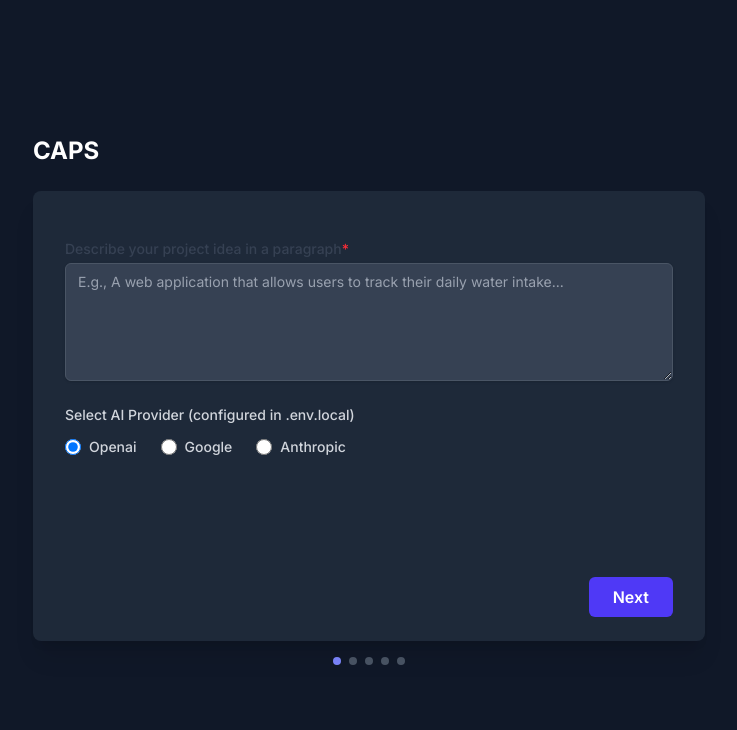
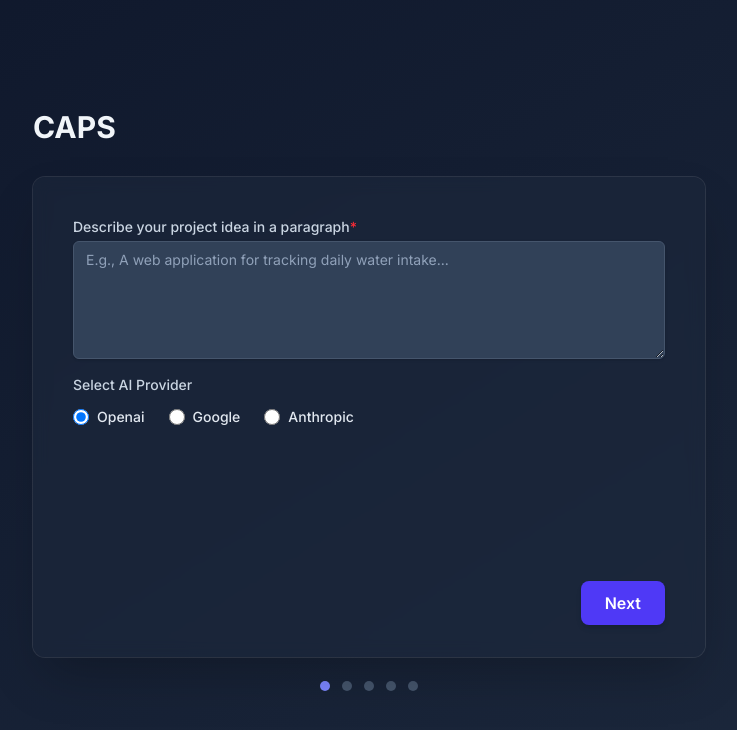
Before and after one commit to kgudipati/CAPS, a Next.js app: page / in a window 1280 px wide. Shown: the top 730 px of the page, without its empty margins (271-1008 px from the left). Built offline with nearby package versions, Linux system fonts and the light colour scheme.

Commit message:
refactor(ui): improve spacing, theme readability, and animation smoothness

```diff
--- a/src/app/page.tsx
+++ b/src/app/page.tsx
@@ -151,10 +151,10 @@ export default function HomePage() {
     }
   };
 
-  // --- Animation Variants ---
+  // --- Animation Variants (Smoother) ---
   const variants = {
     enter: (direction: number) => ({
-      x: direction > 0 ? 1000 : -1000,
+      x: direction > 0 ? 500 : -500, // Reduced travel distance
       opacity: 0
     }),
     center: {
@@ -164,9 +164,14 @@ export default function HomePage() {
     },
     exit: (direction: number) => ({
       zIndex: 0,
-      x: direction < 0 ? 1000 : -1000,
+      x: direction < 0 ? 500 : -500, // Reduced travel distance
       opacity: 0
     })
+  };
+
+  const transitionConfig = {
+    x: { type: "spring", stiffness: 150, damping: 25 }, // Softer spring
+    opacity: { duration: 0.4 } // Longer fade
   };
 
   const [direction, setDirection] = React.useState(0);
@@ -185,20 +190,23 @@ export default function HomePage() {
       switch (store.currentStep) {
           case 0:
               return (
-                  <>
+                  <div className="space-y-6"> {/* Increased spacing */}
                       <TextAreaInput
                           label="Describe your project idea in a paragraph"
                           id="projectDescription"
                           value={store.projectDescription}
                           onChange={handleTextChange('projectDescription')}
                           required
-                          placeholder="E.g., A web application that allows users to track their daily water intake..."
+                          placeholder="E.g., A web application for tracking daily water intake..."
                           rows={5}
-                          className="bg-gray-700 border-gray-600 placeholder-gray-400 text-white focus:ring-blue-500 focus:border-blue-500"
+                          // Updated styling for readability
+                          wrapperClassName="mb-0" // Remove default margin from wrapper
+                          labelClassName="text-slate-300"
+                          className="bg-slate-700 border-slate-600 placeholder-slate-400 text-slate-100 focus:ring-indigo-500 focus:border-indigo-500 rounded-md"
                       />
-                      <fieldset className="mt-6">
-                          <legend className="block text-sm font-medium text-gray-300 mb-3">Select AI Provider (configured in .env.local)</legend>
-                          <div className="flex flex-wrap gap-x-6 gap-y-3">
+                      <fieldset>
+                          <legend className="block text-sm font-medium text-slate-300 mb-3">Select AI Provider</legend>
+                          <div className="flex flex-wrap gap-x-6 gap-y-4"> {/* Increased gap */}
                               {(['openai', 'google', 'anthropic'] as AIProvider[]).map((provider) => (
                                   <div key={provider} className="flex items-center">
                                       <input
@@ -208,29 +216,32 @@ export default function HomePage() {
                                           value={provider}
                                           checked={store.selectedAIProvider === provider}
                                           onChange={handleProviderChange}
-                                          className="focus:ring-indigo-500 h-4 w-4 text-indigo-400 bg-gray-600 border-gray-500"
+                                          // Updated styling
+                                          className="focus:ring-indigo-500 h-4 w-4 text-indigo-400 bg-slate-600 border-slate-500 rounded-full"
                                       />
-                                      <label htmlFor={provider} className="ml-2 block text-sm font-medium text-gray-300 capitalize">
+                                      <label htmlFor={provider} className="ml-2 block text-sm font-medium text-slate-200 capitalize">
                                           {provider}
                                       </label>
                                   </div>
                               ))}
                           </div>
                       </fieldset>
-                  </>
+                  </div>
               );
           case 1:
               return (
-                  <>
+                  <div className="space-y-6"> {/* Increased spacing */}
                       <TextAreaInput
                           label="What problem(s) does it solve for users?"
                           id="problemStatement"
                           value={store.problemStatement}
                           onChange={handleTextChange('problemStatement')}
                           required
-                          placeholder="E.g., Users often forget to drink enough water throughout the day..."
+                          placeholder="E.g., Users often forget to drink enough water..."
                           rows={4}
-                          className="bg-gray-700 border-gray-600 placeholder-gray-400 text-white focus:ring-blue-500 focus:border-blue-500"
+                          wrapperClassName="mb-0"
+                          labelClassName="text-slate-300"
+                          className="bg-slate-700 border-slate-600 placeholder-slate-400 text-slate-100 focus:ring-indigo-500 focus:border-indigo-500 rounded-md"
                        />
                       <TextAreaInput
                           label="Who are the target users?"
@@ -238,51 +249,60 @@ export default function HomePage() {
                           value={store.targetUsers}
                           onChange={handleTextChange('targetUsers')}
                           required
-                          placeholder="E.g., Health-conscious individuals, office workers, people tracking fitness goals..."
+                          placeholder="E.g., Health-conscious individuals..."
                           rows={4}
-                          className="bg-gray-700 border-gray-600 placeholder-gray-400 text-white focus:ring-blue-500 focus:border-blue-500 mt-6"
+                          wrapperClassName="mb-0"
+                          labelClassName="text-slate-300"
+                          className="bg-slate-700 border-slate-600 placeholder-slate-400 text-slate-100 focus:ring-indigo-500 focus:border-indigo-500 rounded-md"
                       />
-                  </>
+                  </div>
               );
            case 2:
               return (
+                  <div className="space-y-6"> {/* Increased spacing */}
                       <TextAreaInput
                           label="What features will users have access to?"
                           id="features"
                           value={store.features}
                           onChange={handleTextChange('features')}
                           required
-                      placeholder="E.g., Log water intake, set daily goals, view progress charts, receive reminders..."
+                          placeholder="E.g., Log intake, set goals, view charts..."
                           rows={6}
-                      className="bg-gray-700 border-gray-600 placeholder-gray-400 text-white focus:ring-blue-500 focus:border-blue-500"
+                          wrapperClassName="mb-0"
+                          labelClassName="text-slate-300"
+                          className="bg-slate-700 border-slate-600 placeholder-slate-400 text-slate-100 focus:ring-indigo-500 focus:border-indigo-500 rounded-md"
                       />
+                  </div>
               );
-           case 3:
+           case 3: // Tech Stack - Will be replaced later
               return (
-                  <>
-                    <h3 className="text-lg font-medium text-gray-300 mb-4">Technology Stack (Optional)</h3>
-                    <p className="text-sm text-gray-400 mb-5">Describe the technologies you plan to use, or leave blank to let the AI decide.</p>
-                    <div className="grid grid-cols-1 sm:grid-cols-2 gap-x-6 gap-y-4">
-                       <TextInput label="Frontend" id="tech-frontend" value={store.techStack.frontend} onChange={handleTechStackTextChange('frontend')} placeholder="e.g., React, Next.js" inputClassName="bg-gray-700 border-gray-600 text-white" />
-                       <TextInput label="Backend" id="tech-backend" value={store.techStack.backend} onChange={handleTechStackTextChange('backend')} placeholder="e.g., Node.js, Python" inputClassName="bg-gray-700 border-gray-600 text-white"/>
-                       <TextInput label="Database" id="tech-database" value={store.techStack.database} onChange={handleTechStackTextChange('database')} placeholder="e.g., PostgreSQL, MongoDB" inputClassName="bg-gray-700 border-gray-600 text-white"/>
-                       <TextInput label="Infrastructure/Hosting" id="tech-infrastructure" value={store.techStack.infrastructure} onChange={handleTechStackTextChange('infrastructure')} placeholder="e.g., Vercel, AWS" inputClassName="bg-gray-700 border-gray-600 text-white"/>
-                       <TextInput label="Other Tools/Libraries" id="tech-other" value={store.techStack.other} onChange={handleTechStackTextChange('other')} placeholder="e.g., Zustand, Stripe" inputClassName="bg-gray-700 border-gray-600 text-white"/>
+                  <div className="space-y-6"> {/* Increased spacing */}
+                    <h3 className="text-lg font-medium text-slate-200 mb-1">Technology Stack (Optional)</h3>
+                    <p className="text-sm text-slate-400 mb-4">Describe the tech stack, or leave blank.</p>
+                    <div className="grid grid-cols-1 sm:grid-cols-2 gap-x-6 gap-y-5"> {/* Increased gap */}
+                       <TextInput label="Frontend" id="tech-frontend" value={store.techStack.frontend} onChange={handleTechStackTextChange('frontend')} placeholder="e.g., React, Next.js" labelClassName="text-slate-300" wrapperClassName="mb-0" inputClassName="bg-slate-700 border-slate-600 placeholder-slate-400 text-slate-100 focus:ring-indigo-500 focus:border-indigo-500 rounded-md" />
+                       <TextInput label="Backend" id="tech-backend" value={store.techStack.backend} onChange={handleTechStackTextChange('backend')} placeholder="e.g., Node.js, Python" labelClassName="text-slate-300" wrapperClassName="mb-0" inputClassName="bg-slate-700 border-slate-600 placeholder-slate-400 text-slate-100 focus:ring-indigo-500 focus:border-indigo-500 rounded-md"/>
+                       <TextInput label="Database" id="tech-database" value={store.techStack.database} onChange={handleTechStackTextChange('database')} placeholder="e.g., PostgreSQL" labelClassName="text-slate-300" wrapperClassName="mb-0" inputClassName="bg-slate-700 border-slate-600 placeholder-slate-400 text-slate-100 focus:ring-indigo-500 focus:border-indigo-500 rounded-md"/>
+                       <TextInput label="Infrastructure/Hosting" id="tech-infrastructure" value={store.techStack.infrastructure} onChange={handleTechStackTextChange('infrastructure')} placeholder="e.g., Vercel, AWS" labelClassName="text-slate-300" wrapperClassName="mb-0" inputClassName="bg-slate-700 border-slate-600 placeholder-slate-400 text-slate-100 focus:ring-indigo-500 focus:border-indigo-500 rounded-md"/>
+                       <TextInput label="Other Tools/Libraries" id="tech-other" value={store.techStack.other} onChange={handleTechStackTextChange('other')} placeholder="e.g., Zustand, Stripe" labelClassName="text-slate-300" wrapperClassName="mb-0" inputClassName="bg-slate-700 border-slate-600 placeholder-slate-400 text-slate-100 focus:ring-indigo-500 focus:border-indigo-500 rounded-md"/>
                     </div>
-                  </>
+                  </div>
               );
            case 4:
               return (
-                  <>
-                    <h3 className="text-lg font-medium text-gray-300 mb-4">Generation Options</h3>
-                    <div className="space-y-5">
+                  <div className="space-y-6"> {/* Increased spacing */}
+                    <h3 className="text-lg font-medium text-slate-200 mb-2">Generation Options</h3>
+                    <div className="space-y-6"> {/* Increased spacing */}
                       <CheckboxGroup
                         legend="Generate Rules?"
                         options={generationOptions.rules}
                         selectedValues={store.generationOptions.rules ? [generationOptions.rules[0].id] : []}
                         onChange={(id, checked) => handleGenerationOptionChange('rules', id, checked)}
-                        labelClassName="text-gray-300"
-                        checkboxClassName="bg-gray-600 border-gray-500 text-indigo-400 focus:ring-indigo-500"
+                        // Updated styling
+                        fieldsetClassName="mb-0"
+                        legendClassName="text-slate-300 !mb-3" // override default mb
+                        labelClassName="text-slate-200"
+                        checkboxClassName="bg-slate-600 border-slate-500 text-indigo-400 focus:ring-indigo-500 rounded"
                       />
                        <CheckboxGroup
                         legend="Generate Specs? (Select all that apply)"
@@ -292,35 +312,44 @@ export default function HomePage() {
                           .map(([key]) => specKeyToOptionIdMap[key as keyof GenerationOptions['specs']])
                           .filter(id => !!id)}
                         onChange={(id, checked) => handleGenerationOptionChange('specs', id, checked)}
-                        labelClassName="text-gray-300"
-                        checkboxClassName="bg-gray-600 border-gray-500 text-indigo-400 focus:ring-indigo-500"
+                         // Updated styling
+                        fieldsetClassName="mb-0"
+                        legendClassName="text-slate-300 !mb-3"
+                        labelClassName="text-slate-200"
+                        checkboxClassName="bg-slate-600 border-slate-500 text-indigo-400 focus:ring-indigo-500 rounded"
                       />
                        <CheckboxGroup
                         legend="Generate Checklist?"
                         options={generationOptions.checklist}
                         selectedValues={store.generationOptions.checklist ? [generationOptions.checklist[0].id] : []}
                         onChange={(id, checked) => handleGenerationOptionChange('checklist', id, checked)}
-                        labelClassName="text-gray-300"
-                        checkboxClassName="bg-gray-600 border-gray-500 text-indigo-400 focus:ring-indigo-500"
+                         // Updated styling
+                        fieldsetClassName="mb-0"
+                        legendClassName="text-slate-300 !mb-3"
+                        labelClassName="text-slate-200"
+                        checkboxClassName="bg-slate-600 border-slate-500 text-indigo-400 focus:ring-indigo-500 rounded"
                       />
                     </div>
-                  </>
+                  </div>
               );
           default: return null;
       }
   };
 
   return (
-    <div className="min-h-screen bg-gray-900 text-gray-200 flex flex-col items-center justify-center p-4">
-      <header className="w-full max-w-2xl mb-6">
-        <h1 className="text-2xl font-bold text-white text-left">CAPS</h1>
+    // Updated main container styling
+    <div className="min-h-screen bg-gradient-to-br from-slate-900 to-slate-800 text-slate-200 flex flex-col items-center justify-center p-4 font-sans">
+      <header className="w-full max-w-2xl mb-8"> {/* Increased margin */}
+        <h1 className="text-3xl font-bold text-slate-100 text-left">CAPS</h1> {/* Increased size */}
       </header>
 
-      <main className="w-full max-w-2xl p-8 bg-gray-800 rounded-lg shadow-xl relative overflow-hidden" style={{ minHeight: '450px' }}>
+      {/* Updated main card styling */}
+      <main className="w-full max-w-2xl p-10 bg-slate-800/60 backdrop-blur-sm rounded-xl shadow-2xl relative overflow-hidden ring-1 ring-white/10" style={{ minHeight: '480px' }}>
 
         {store.error && (
-          <div className="absolute top-0 left-0 right-0 bg-red-800 border-b border-red-600 text-red-100 px-4 py-2 text-sm z-20" role="alert">
-            <strong className="font-bold">Error: </strong> {store.error}
+          // Adjusted error styling
+          <div className="absolute top-0 left-0 right-0 bg-red-500/30 border-b border-red-500/50 text-red-100 px-4 py-2 text-sm z-20 flex items-center justify-center" role="alert">
+            <span className="font-semibold mr-2">Error:</span> {store.error}
           </div>
         )}
 
@@ -332,31 +361,30 @@ export default function HomePage() {
             initial="enter"
             animate="center"
             exit="exit"
-            transition={{
-              x: { type: "spring", stiffness: 300, damping: 30 },
-              opacity: { duration: 0.2 }
-            }}
-            className="absolute top-0 left-0 w-full h-full p-8 pt-12" // Adjust padding if error shown
+            transition={transitionConfig} // Use updated transition config
+            // Adjusted padding for error message space
+            className={`absolute top-0 left-0 w-full h-full p-10 ${store.error ? 'pt-16' : 'pt-10'}`}
           >
             {renderStepContent()}
           </motion.div>
         </AnimatePresence>
 
-        {/* Navigation Buttons - positioned absolutely within the main container */}
-        <div className="absolute bottom-6 left-8 right-8 flex justify-between items-center z-10">
+        {/* Navigation Buttons */}
+        <div className="absolute bottom-8 left-10 right-10 flex justify-between items-center z-10"> {/* Increased bottom padding */}
           {store.currentStep > 0 ? (
             <button
               onClick={() => paginate(-1)}
-              className="text-indigo-400 hover:text-indigo-300 font-medium transition duration-150 ease-in-out"
+              className="text-indigo-400 hover:text-indigo-300 font-medium transition duration-150 ease-in-out disabled:opacity-50"
               disabled={store.isLoading}
             >
               Previous
             </button>
-          ) : <div /> /* Placeholder to keep Next button right-aligned */}
+          ) : <div /> /* Placeholder */}
 
           <button
             onClick={() => store.currentStep === TOTAL_STEPS - 1 ? handleSubmit(new Event('submit') as any) : paginate(1)}
-            className={`bg-indigo-600 text-white px-6 py-2 rounded-md font-semibold hover:bg-indigo-700 disabled:opacity-50 disabled:bg-indigo-800 disabled:cursor-not-allowed transition duration-150 ease-in-out ${store.isLoading ? 'animate-pulse' : ''}`}
+            // Updated button styling
+            className={`bg-indigo-600 text-white px-6 py-2.5 rounded-lg font-semibold hover:bg-indigo-700 focus:outline-none focus:ring-2 focus:ring-indigo-500 focus:ring-offset-2 focus:ring-offset-slate-800 disabled:opacity-60 disabled:bg-indigo-800/50 disabled:cursor-not-allowed transition duration-150 ease-in-out shadow-md ${store.isLoading ? 'animate-pulse' : ''}`}
             disabled={store.isLoading}
           >
             {store.isLoading
@@ -367,12 +395,13 @@ export default function HomePage() {
 
       </main>
 
-      {/* Optional: Progress Indicator */}
-      <div className="flex justify-center space-x-2 mt-4">
+      {/* Progress Indicator Styling */}
+      <div className="flex justify-center space-x-3 mt-6"> {/* Increased spacing/margin */}
         {[...Array(TOTAL_STEPS)].map((_, i) => (
           <div
             key={i}
-            className={`w-2 h-2 rounded-full ${store.currentStep === i ? 'bg-indigo-400' : 'bg-gray-600'}`}
+            // Nicer progress dots
+            className={`w-2.5 h-2.5 rounded-full transition-colors duration-300 ${store.currentStep === i ? 'bg-indigo-400' : 'bg-slate-600 hover:bg-slate-500'}`}
           />
         ))}
       </div>
```
Lines whose indentation alone changed are shown as unchanged.
